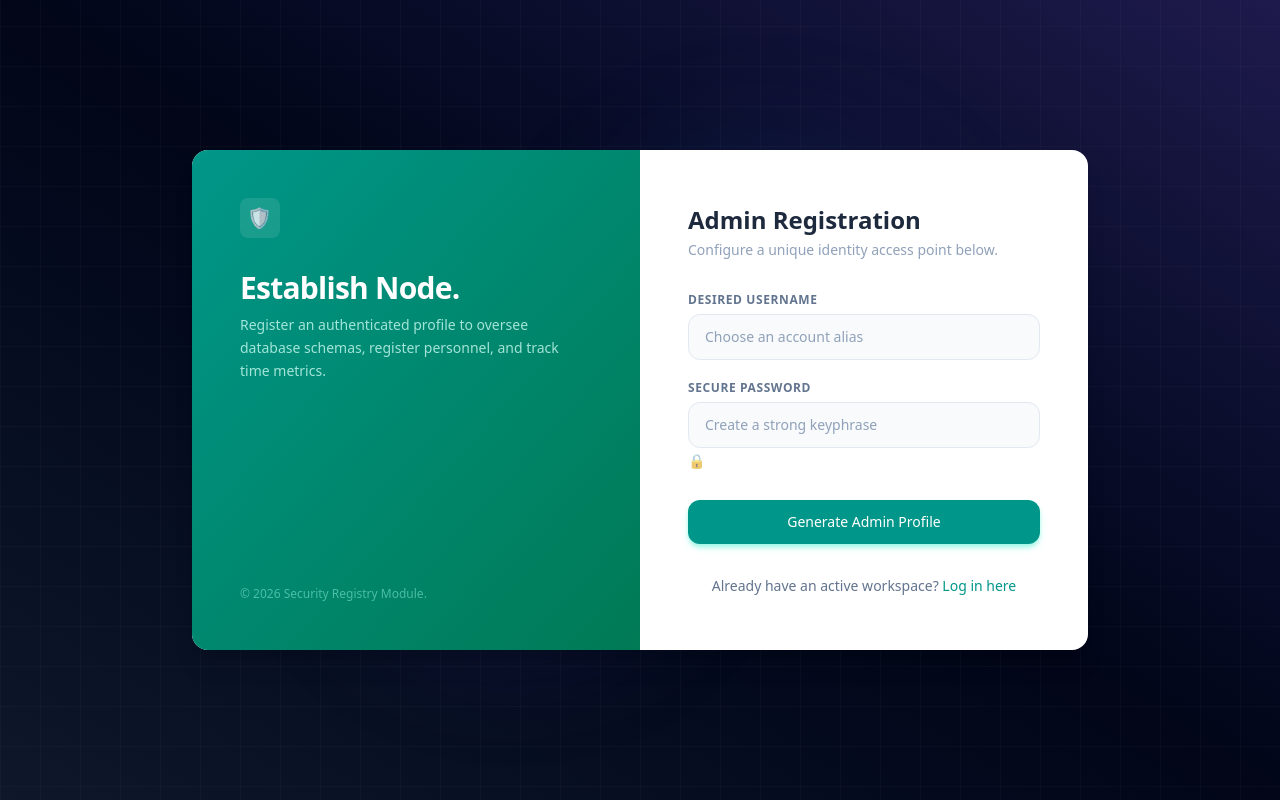
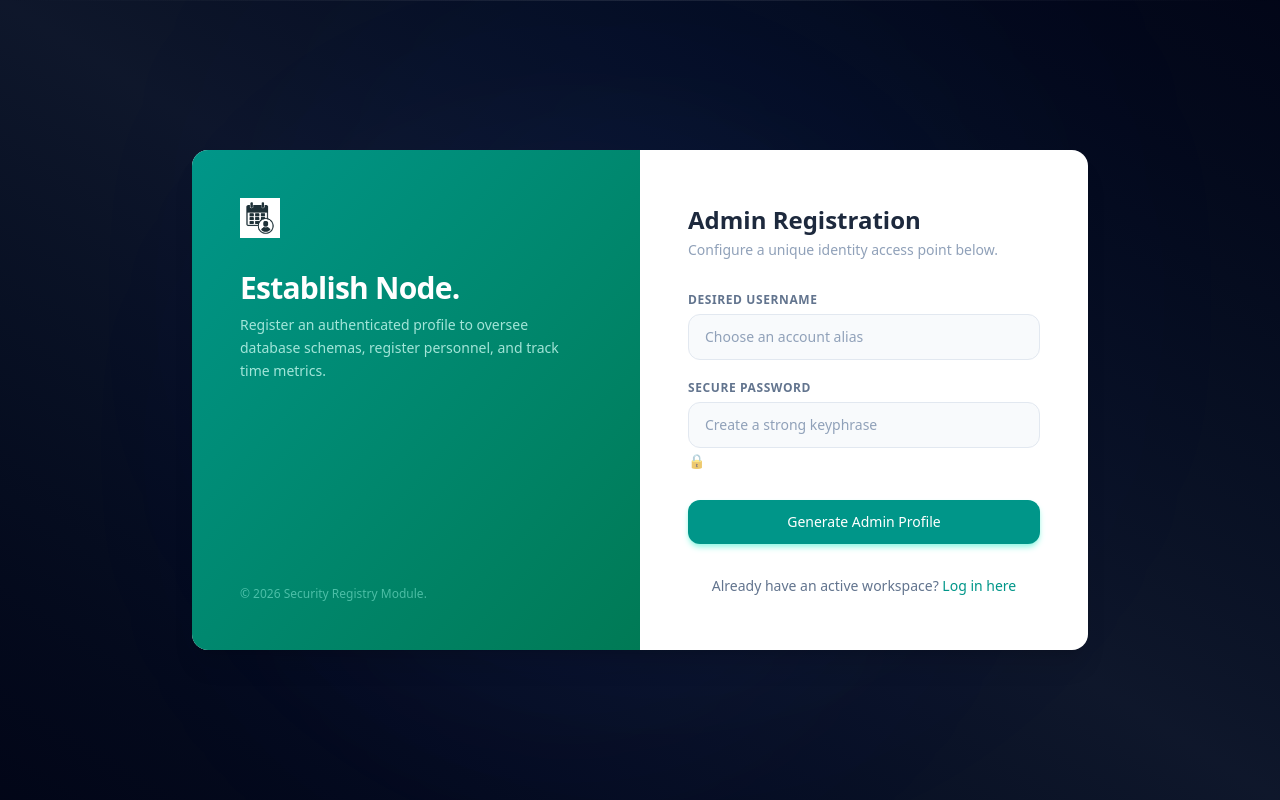
Before and after one commit to joecode-camp1/Final-Project--Group--2, a Flask app: page /register in a window 1280 px wide. Run offline with Flask 3, Linux system fonts and the light colour scheme.

Commit message:
change logo

```diff
--- a/app/static/js/script.js
+++ b/app/static/js/script.js
@@ -0,0 +1,26 @@
+
+    // Handles the smooth micro-interaction exit animation
+    function dismissToast(toastId) {
+        const toast = document.getElementById(toastId);
+        if (toast) {
+            toast.classList.add('opacity-0', 'scale-95', '-translate-y-2');
+            setTimeout(() => {
+                toast.remove();
+            }, 300);
+        }
+    }
+
+    // Auto-dismiss success flash messages after 6 seconds natively
+    document.addEventListener("DOMContentLoaded", () => {
+        // Find all toast alerts on the page using a generic attribute query
+        const alerts = document.querySelectorAll('[id^="flash-toast-"]');
+
+        alerts.forEach((toast) => {
+            // Check if the toast element contains green success style identifiers
+            if (toast.classList.contains('bg-emerald-950/40')) {
+                setTimeout(() => {
+                    dismissToast(toast.id);
+                }, 6000);
+            }
+        });
+    });
--- a/app/templates/base.html
+++ b/app/templates/base.html
@@ -21,33 +21,52 @@
     }
 </style>
 </head>
-<body class="bg-gradient-to-tr from-slate-900 via-slate-950 to-indigo-950 min-h-screen flex flex-col justify-between text-white overflow-x-hidden relative">
+<body class="bg-gradient-to-tr from-slate-950 via-slate-900 to-slate-950 min-h-screen flex flex-col justify-between text-slate-100 overflow-x-hidden relative selection:bg-blue-500/30 selection:text-blue-200 antialiased font-sans">
 
     <div class="absolute inset-0 pointer-events-none z-0 overflow-hidden">
-        <div class="absolute inset-0 anime-grid opacity-80"></div>
-        <div class="absolute top-1/3 left-1/4 w-96 h-96 bg-indigo-500/10 rounded-full blur-3xl"></div>
-        <div class="absolute bottom-1/3 right-1/4 w-96 h-96 bg-blue-500/10 rounded-full blur-3xl"></div>
+        <div class="absolute inset-0 anime-grid opacity-[0.12] mix-blend-overlay"></div>
+
+        <div class="absolute top-1/4 left-1/4 w-[500px] h-[500px] bg-indigo-500/10 rounded-full blur-[140px] animate-pulse duration-[8s]"></div>
+        <div class="absolute bottom-1/4 right-1/4 w-[600px] h-[600px] bg-blue-600/10 rounded-full blur-[160px] animate-pulse duration-[12s]"></div>
+
+        <div class="absolute top-0 left-0 right-0 h-[1px] bg-gradient-to-r from-transparent via-white/10 to-transparent"></div>
     </div>
 
-    <div class="fixed top-4 right-4 z-50 max-w-sm w-full space-y-2">
+    <div class="fixed top-6 right-6 z-50 max-w-sm w-full space-y-3 pointer-events-none">
         {% with messages = get_flashed_messages(with_categories=true) %}
             {% if messages %}
                 {% for category, message in messages %}
-                    <div class="p-4 rounded-xl shadow-lg border text-sm flex items-center justify-between backdrop-blur-md transition-all duration-300
-                        {% if category == 'success' %} bg-emerald-950/80 text-emerald-300 border-emerald-800/50
-                        {% elif category == 'danger' %} bg-rose-950/80 text-rose-300 border-rose-800/50
-                        {% else %} bg-blue-950/80 text-blue-300 border-blue-800/50 {% endif %}">
-                        <span>{{ message }}</span>
-                        <button onclick="this.parentElement.remove()" class="ml-3 font-semibold opacity-50 hover:opacity-100">&times;</button>
+                    <div class="pointer-events-auto p-4 rounded-2xl shadow-[0_8px_32px_0_rgba(0,0,0,0.5)] border backdrop-blur-xl flex items-start justify-between transition-all duration-300 transform translate-y-0 scale-100 hover:scale-[1.02]
+                        {% if category == 'success' %} bg-emerald-950/40 text-emerald-200 border-emerald-500/20 shadow-emerald-950/20
+                        {% elif category == 'danger' %} bg-rose-950/40 text-rose-200 border-rose-500/20 shadow-rose-950/20
+                        {% else %} bg-blue-950/40 text-blue-200 border-blue-500/20 shadow-blue-950/20 {% endif %}"
+                         id="flash-toast-{{ loop.index }}">
+
+                        <div class="flex items-center gap-3">
+                            <span class="text-base">
+                                {% if category == 'success' %}🟢{% elif category == 'danger' %}🚨{% else %}ℹ️{% endif %}
+                            </span>
+                            <p class="text-xs font-medium tracking-wide leading-relaxed">{{ message }}</p>
+                        </div>
+
+                        <button onclick="dismissToast('flash-toast-{{ loop.index }}')"
+                                class="ml-4 p-1 rounded-lg text-slate-400 hover:text-white hover:bg-white/5 transition-all focus:outline-none cursor-pointer">
+                            <svg class="h-3.5 w-3.5" fill="none" viewBox="0 0 24 24" stroke="currentColor" stroke-width="2.5">
+                                <path stroke-linecap="round" stroke-linejoin="round" d="M6 18L18 6M6 6l12 12"/>
+                            </svg>
+                        </button>
                     </div>
                 {% endfor %}
             {% endif %}
         {% endwith %}
     </div>
 
-    <main class="flex-grow flex items-center justify-center p-4 z-10">
-        {% block content %}{% endblock %}
+    <main class="flex-grow flex items-center justify-center p-6 md:p-12 z-10 w-full max-w-7xl mx-auto">
+        <div class="w-full flex justify-center items-center transition-all duration-500">
+            {% block content %}{% endblock %}
+        </div>
     </main>
 
+   <script src="{{ url_for('static', filename='js/script.js') }}" defer></script>
 </body>
 </html>
--- a/app/templates/login.html
+++ b/app/templates/login.html
@@ -6,7 +6,7 @@
 
     <div class="md:w-1/2 bg-gradient-to-br from-indigo-600 to-violet-700 p-12 text-white flex flex-col justify-between">
         <div>
-            <div class="h-10 w-10 bg-white/10 rounded-lg flex items-center justify-center font-bold text-xl tracking-wider backdrop-blur-sm">⚡</div>
+            <div class="h-10 w-10 bg-white/10 rounded-lg flex items-center justify-center font-bold text-xl tracking-wider backdrop-blur-sm"><img src="{{ url_for('static', filename='images/logo.jpg') }}" alt="Logo" class="h-full w-full object-contain"></div>
             <h2 class="text-3xl font-bold mt-8 tracking-tight">Welcome Back.</h2>
             <p class="text-indigo-100/80 mt-2 text-sm max-w-xs leading-relaxed">Access your portal management tools, record student updates, and manage daily live tracking.</p>
         </div>
--- a/app/templates/register.html
+++ b/app/templates/register.html
@@ -6,7 +6,7 @@
 
     <div class="md:w-1/2 bg-gradient-to-br from-teal-600 to-emerald-700 p-12 text-white flex flex-col justify-between">
         <div>
-            <div class="h-10 w-10 bg-white/10 rounded-lg flex items-center justify-center font-bold text-xl tracking-wider backdrop-blur-sm">🛡️</div>
+            <div class="h-10 w-10 bg-white/10 rounded-lg flex items-center justify-center font-bold text-xl tracking-wider backdrop-blur-sm"><img src="{{ url_for('static', filename='images/logo.jpg') }}" alt="Logo" class="h-full w-full object-contain"></div>
             <h2 class="text-3xl font-bold mt-8 tracking-tight">Establish Node.</h2>
             <p class="text-teal-100/80 mt-2 text-sm max-w-xs leading-relaxed">Register an authenticated profile to oversee database schemas, register personnel, and track time metrics.</p>
         </div>
--- a/app/templates/splash.html
+++ b/app/templates/splash.html
@@ -45,7 +45,7 @@
 
         <header class="max-w-7xl w-full mx-auto px-6 py-6 flex justify-between items-center z-10">
             <div class="flex items-center space-x-3">
-                <div class="h-9 w-9 bg-indigo-600 rounded-xl flex items-center justify-center font-bold text-lg shadow-lg">⚡</div>
+                <div class="h-9 w-9 bg-indigo-600 rounded-xl flex items-center justify-center font-bold text-lg shadow-lg"><img src="{{ url_for('static', filename='images/logo.jpg') }}" alt="Logo" class="h-full w-full object-contain"></div>
                 <span class="font-bold tracking-tight text-lg">TrackPoint <span class="text-indigo-400 font-medium text-sm">v2.0</span></span>
             </div>
         </header>
@@ -68,7 +68,7 @@
 
                 <div class="bg-slate-900/60 border border-slate-800 rounded-2xl p-8 flex flex-col justify-between backdrop-blur-sm shadow-xl hover:border-blue-500/40 transition-all duration-300 group">
                     <div>
-                        <div class="h-12 w-12 bg-blue-500/10 rounded-xl flex items-center justify-center text-2xl text-blue-400 group-hover:scale-110 transition-transform duration-200">🎓</div>
+                        <div class="h-12 w-12 bg-blue-500/10 rounded-xl flex items-center justify-center text-2xl text-blue-400 group-hover:scale-110 transition-transform duration-200"><img src="{{ url_for('static', filename='images/logo.jpg') }}" alt="Logo" class="h-full w-full object-contain"></div>
                         <h2 class="text-xl font-bold mt-6 text-white group-hover:text-blue-400 transition-colors">Student Terminal</h2>
                         <p class="text-slate-400 text-sm mt-2 leading-relaxed">
                             Log into your dedicated profile using your Student ID to log daily check-ins, verify your course sections, and monitor timestamps.
@@ -88,7 +88,7 @@
 
                 <div class="bg-slate-900/60 border border-slate-800 rounded-2xl p-8 flex flex-col justify-between backdrop-blur-sm shadow-xl hover:border-indigo-500/40 transition-all duration-300 group">
                     <div>
-                        <div class="h-12 w-12 bg-indigo-500/10 rounded-xl flex items-center justify-center text-2xl text-indigo-400 group-hover:scale-110 transition-transform duration-200">🛡️</div>
+                        <div class="h-12 w-12 bg-indigo-500/10 rounded-xl flex items-center justify-center text-2xl text-indigo-400 group-hover:scale-110 transition-transform duration-200"><img src="{{ url_for('static', filename='images/logo.jpg') }}" alt="Logo" class="h-full w-full object-contain"></div>
                         <h2 class="text-xl font-bold mt-6 text-white group-hover:text-indigo-400 transition-colors">Administrative Suite</h2>
                         <p class="text-slate-400 text-sm mt-2 leading-relaxed">
                             Access system tools to run user database searches, pull class spreadsheets, override log entries, and adjust configuration schemas.
--- a/app/templates/student_login.html
+++ b/app/templates/student_login.html
@@ -6,7 +6,7 @@
 
     <div class="md:w-1/2 bg-gradient-to-br from-blue-600/20 to-indigo-700/30 p-12 text-white flex flex-col justify-between border-b md:border-b-0 md:border-r border-white/10">
         <div>
-            <div class="h-10 w-10 bg-white/10 rounded-xl flex items-center justify-center font-bold text-xl tracking-wider backdrop-blur-sm shadow-md">🎓</div>
+            <div class="h-10 w-10 bg-white/10 rounded-xl flex items-center justify-center font-bold text-xl tracking-wider backdrop-blur-sm shadow-md"><img src="{{ url_for('static', filename='images/logo.jpg') }}" alt="Logo" class="h-full w-full object-contain"></div>
             <h2 class="text-3xl font-bold mt-8 tracking-tight text-transparent bg-clip-text bg-gradient-to-r from-white to-slate-300">Welcome Back, Student.</h2>
             <p class="text-slate-400 mt-3 text-sm max-w-xs leading-relaxed">
                 Log back in to view your current status logs, check your live registration profile information, and review past entries.
--- a/app/templates/student_register.html
+++ b/app/templates/student_register.html
@@ -6,7 +6,7 @@
 
     <div class="md:w-1/2 bg-gradient-to-br from-blue-600 to-indigo-700 p-12 text-white flex flex-col justify-between">
         <div>
-            <div class="h-10 w-10 bg-white/10 rounded-lg flex items-center justify-center font-bold text-xl tracking-wider backdrop-blur-sm">🎓</div>
+            <div class="h-10 w-10 bg-white/10 rounded-lg flex items-center justify-center font-bold text-xl tracking-wider backdrop-blur-sm"><img src="{{ url_for('static', filename='images/logo.jpg') }}" alt="Logo" class="h-full w-full object-contain"></div>
             <h2 class="text-3xl font-bold mt-8 tracking-tight">Student Portal.</h2>
             <p class="text-blue-100/80 mt-2 text-sm max-w-xs leading-relaxed">Create your digital student credentials to log daily attendance, track lecture hours, and monitor your personal dashboard metrics.</p>
         </div>
```
